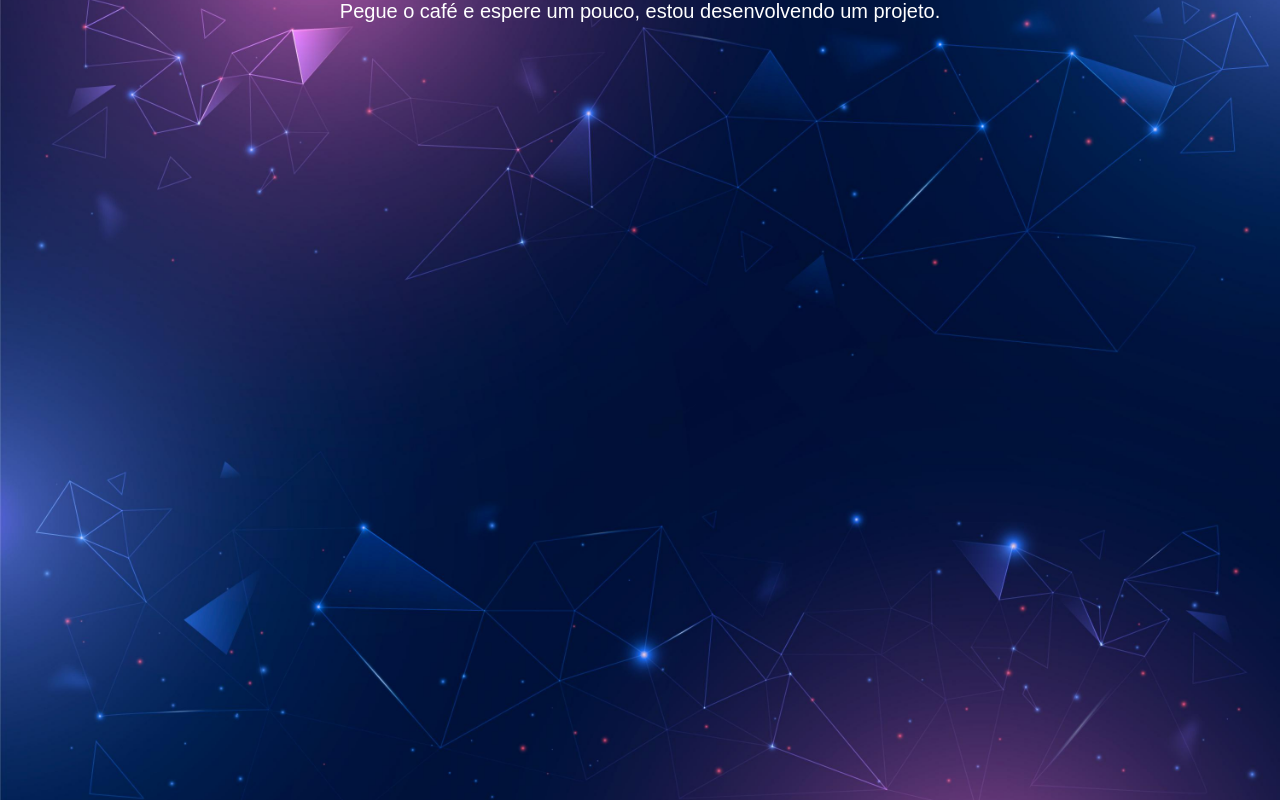
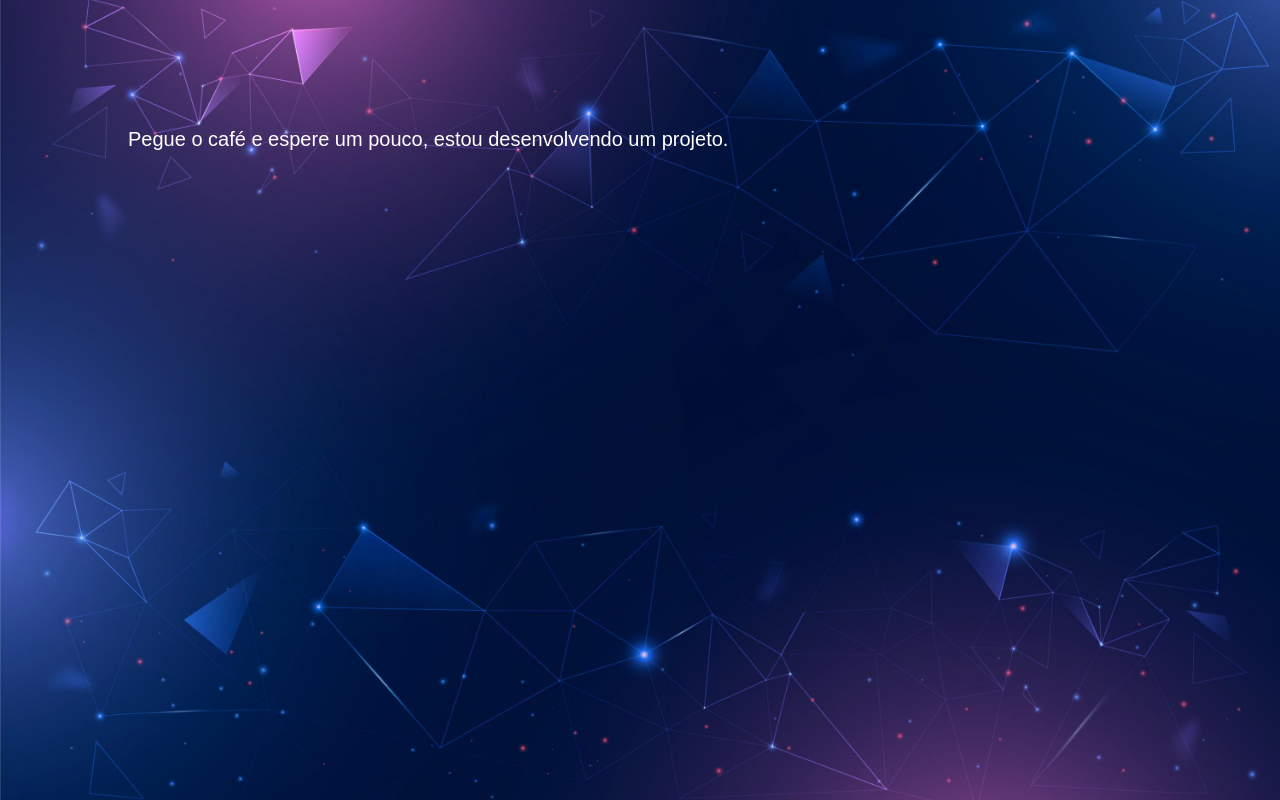
Before and after one commit to vieirarenanv/my-website, a plain HTML site: page projetos.html in a window 1280 px wide. Drawn offline with Linux system fonts and the light colour scheme; a web font is replaced by a local one.

Commit message:
Mudanças na página de projetos.

```diff
--- a/styles/style.css
+++ b/styles/style.css
@@ -100,6 +100,13 @@ body {
     background-color: var(--cor-3);
 }
 
+.layout_proj {
+    padding: 10%;
+    display: flex;
+    align-items: center;
+    gap: 2rem;
+}
+
 @media (max-width: 1200px) {
     .foto {
         width: 50%;
```
